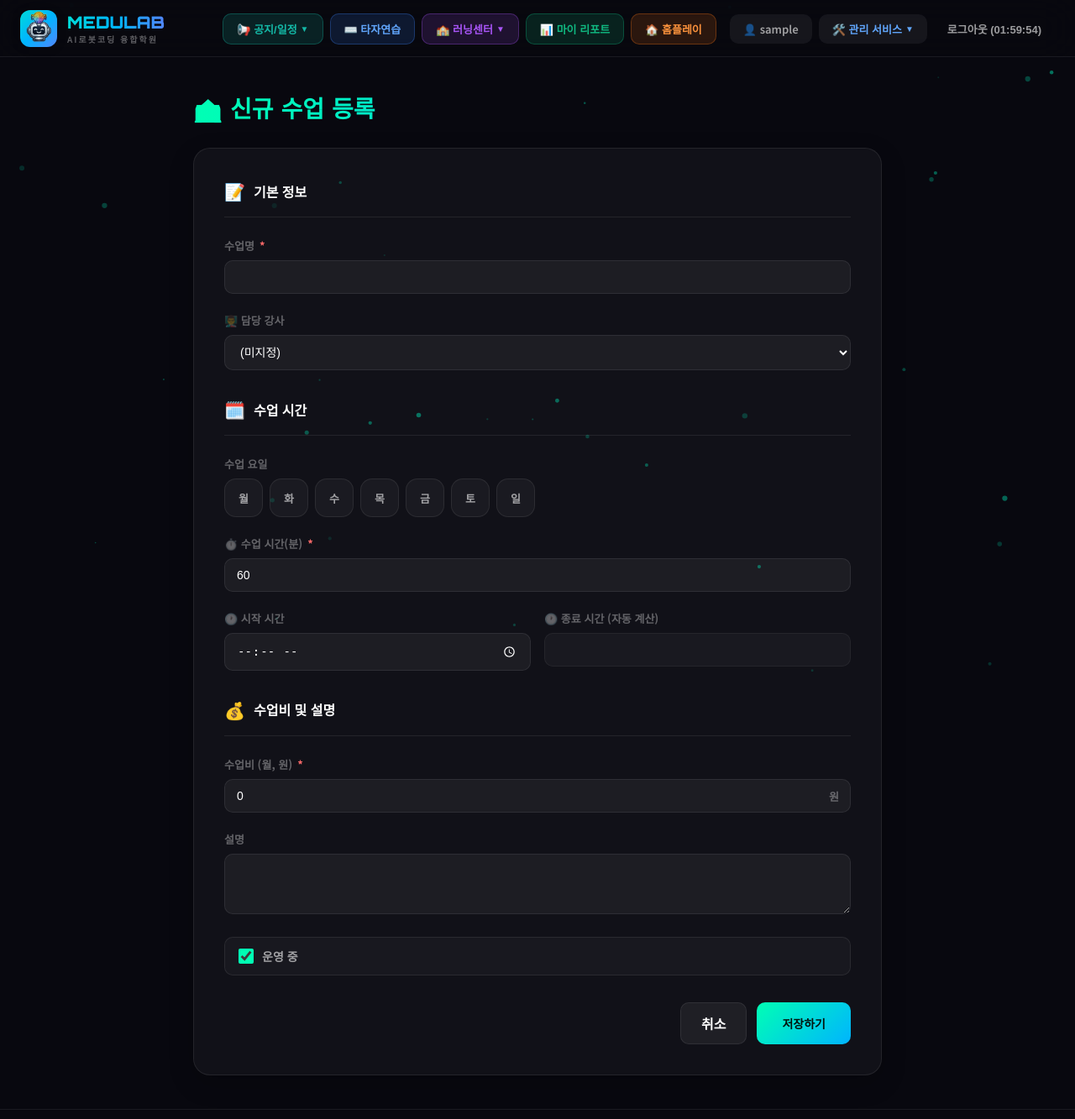
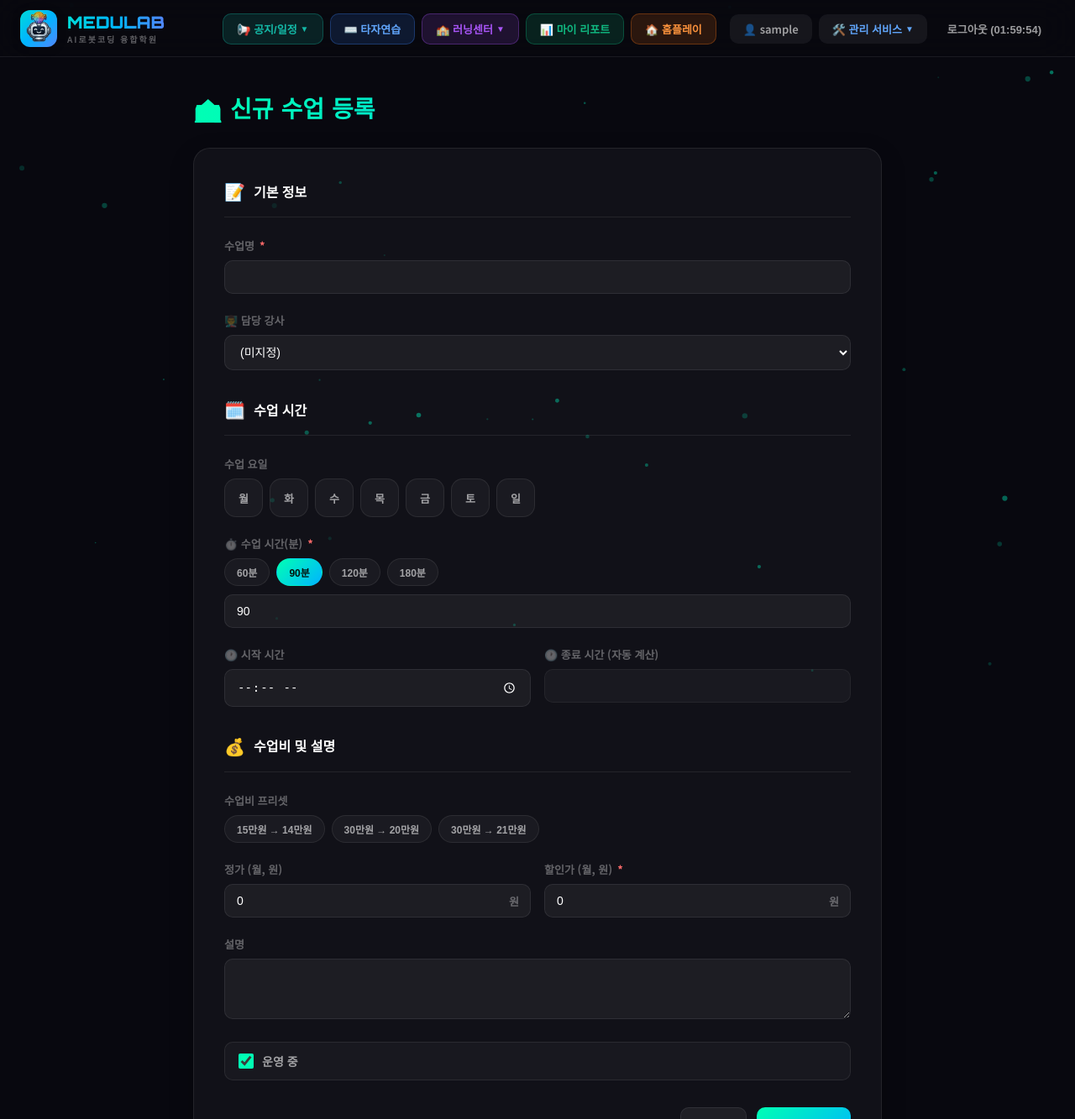
Before and after one commit to steam-making/medulab-arcade, a Django app: page /admin-services/classes/add/ in a window 1280 px wide. Shown: the top 1333 px of the page at 84% size. Run offline with Django 4.2, Linux system fonts and the light colour scheme; the visitor is signed in with stand-in values (Sample User, id 1); data comes from the database, SQL or seed files in the repository.

Commit message:
Feat: 수업 등록에 수업시간/수업비 프리셋 버튼 추가
- 수업 시간(분) 위에 60/90/120/180분 버튼 - 클릭 시 값 자동입력,
  기본값 90분으로 변경
- 정가/할인가 필드 신설(regular_fee 추가), 프리셋 버튼(15→14만원,
  30→20만원, 30→21만원) 클릭 시 두 값 자동 입력
- 목록 페이지에 정가(취소선)+할인가 함께 표시

Co-Authored-By: Claude Sonnet 4.6 <noreply@anthropic.com>

```diff
--- a/medulab_arcade/arcade/forms.py
+++ b/medulab_arcade/arcade/forms.py
@@ -789,19 +789,21 @@ class SchoolClassForm(forms.ModelForm):
 
     class Meta:
         model = SchoolClass
-        fields = ['name', 'teacher', 'days_of_week', 'duration_minutes', 'start_time', 'tuition_fee', 'description', 'is_active']
+        fields = ['name', 'teacher', 'days_of_week', 'duration_minutes', 'start_time', 'regular_fee', 'tuition_fee', 'description', 'is_active']
         widgets = {
             'name': forms.TextInput(attrs={'class': 'fi'}),
             'duration_minutes': forms.NumberInput(attrs={'min': 5, 'step': 5, 'class': 'fi', 'id': 'id_duration_minutes'}),
             'start_time': forms.TimeInput(attrs={'type': 'time', 'class': 'fi', 'id': 'id_start_time'}, format='%H:%M'),
-            'tuition_fee': forms.NumberInput(attrs={'min': 0, 'step': 1000, 'class': 'fi'}),
+            'regular_fee': forms.NumberInput(attrs={'min': 0, 'step': 1000, 'class': 'fi', 'id': 'id_regular_fee'}),
+            'tuition_fee': forms.NumberInput(attrs={'min': 0, 'step': 1000, 'class': 'fi', 'id': 'id_tuition_fee'}),
             'description': forms.Textarea(attrs={'rows': 3, 'class': 'fi'}),
         }
         labels = {
             'name': '수업명',
             'teacher': '담당 강사',
             'duration_minutes': '수업 시간(분)',
-            'tuition_fee': '수업비 (월, 원)',
+            'regular_fee': '정가 (월, 원)',
+            'tuition_fee': '할인가 (월, 원)',
             'description': '설명',
             'is_active': '운영 중',
         }
--- a/medulab_arcade/arcade/models.py
+++ b/medulab_arcade/arcade/models.py
@@ -459,10 +459,11 @@ class SchoolClass(models.Model):
         related_name='teaching_classes', verbose_name='담당 강사',
     )
     days_of_week = models.CharField('수업 요일', max_length=50, blank=True, help_text='0:일, 1:월, 2:화, 3:수, 4:목, 5:금, 6:토 (콤마로 구분)')
-    duration_minutes = models.PositiveIntegerField('수업 시간(분)', default=60)
+    duration_minutes = models.PositiveIntegerField('수업 시간(분)', default=90)
     start_time = models.TimeField('시작 시간', null=True, blank=True)
     end_time = models.TimeField('종료 시간', null=True, blank=True, help_text='시작 시간 + 수업 시간(분)으로 자동 계산됩니다.')
-    tuition_fee = models.PositiveIntegerField('수업비 (월, 원)', default=0)
+    regular_fee = models.PositiveIntegerField('정가 (월, 원)', default=0)
+    tuition_fee = models.PositiveIntegerField('할인가 (월, 원)', default=0)
     description = models.TextField('설명', blank=True)
     is_active = models.BooleanField('운영 중', default=True)
     created_at = models.DateTimeField('등록일', auto_now_add=True)
--- a/medulab_arcade/templates/arcade/admin/class_form.html
+++ b/medulab_arcade/templates/arcade/admin/class_form.html
@@ -26,6 +26,11 @@ label.fl { display:flex; align-items:center; gap:6px; color:var(--text-muted); m
 .days-checkbox input { display:none; }
 .days-checkbox input:checked + label,
 .days-checkbox label:has(input:checked) { background:linear-gradient(135deg, var(--accent-green), var(--accent-blue)); border-color:transparent; color:#03140e; box-shadow:0 4px 14px rgba(0,255,180,0.2); }
+
+.preset-btn-row { display:flex; flex-wrap:wrap; gap:8px; margin-bottom:10px; }
+.preset-btn { padding:7px 14px; border-radius:999px; border:1px solid var(--border); background:rgba(255,255,255,0.04); color:var(--text-secondary); font-size:12px; font-weight:700; cursor:pointer; transition: all .15s; }
+.preset-btn:hover { background:rgba(255,255,255,0.08); color:#fff; }
+.preset-btn.active { background:linear-gradient(135deg, var(--accent-green), var(--accent-blue)); border-color:transparent; color:#03140e; }
 
 .tuition-input-wrap { position:relative; }
 .tuition-input-wrap .fi { padding-right:44px; }
@@ -97,6 +102,12 @@ label.fl { display:flex; align-items:center; gap:6px; color:var(--text-muted); m
 
             <div class="fgroup">
                 <label class="fl">⏱️ {{ form.duration_minutes.label }} <span class="required-mark">*</span></label>
+                <div class="preset-btn-row">
+                    <button type="button" class="preset-btn" data-duration="60">60분</button>
+                    <button type="button" class="preset-btn" data-duration="90">90분</button>
+                    <button type="button" class="preset-btn" data-duration="120">120분</button>
+                    <button type="button" class="preset-btn" data-duration="180">180분</button>
+                </div>
                 {{ form.duration_minutes }}
             </div>
 
@@ -114,10 +125,28 @@ label.fl { display:flex; align-items:center; gap:6px; color:var(--text-muted); m
             <div class="class-card-head" style="margin-top:32px;"><span class="icon">💰</span><h3>수업비 및 설명</h3></div>
 
             <div class="fgroup">
-                <label class="fl">{{ form.tuition_fee.label }} <span class="required-mark">*</span></label>
-                <div class="tuition-input-wrap">
-                    {{ form.tuition_fee }}
-                    <span class="tuition-suffix">원</span>
+                <label class="fl">수업비 프리셋</label>
+                <div class="preset-btn-row">
+                    <button type="button" class="preset-btn" data-regular="150000" data-tuition="140000">15만원 → 14만원</button>
+                    <button type="button" class="preset-btn" data-regular="300000" data-tuition="200000">30만원 → 20만원</button>
+                    <button type="button" class="preset-btn" data-regular="300000" data-tuition="210000">30만원 → 21만원</button>
+                </div>
+            </div>
+
+            <div style="display:grid; grid-template-columns:1fr 1fr; gap:16px;" class="fgroup">
+                <div>
+                    <label class="fl">{{ form.regular_fee.label }}</label>
+                    <div class="tuition-input-wrap">
+                        {{ form.regular_fee }}
+                        <span class="tuition-suffix">원</span>
+                    </div>
+                </div>
+                <div>
+                    <label class="fl">{{ form.tuition_fee.label }} <span class="required-mark">*</span></label>
+                    <div class="tuition-input-wrap">
+                        {{ form.tuition_fee }}
+                        <span class="tuition-suffix">원</span>
+                    </div>
                 </div>
             </div>
 
@@ -202,6 +231,39 @@ label.fl { display:flex; align-items:center; gap:6px; color:var(--text-muted); m
     startInput.addEventListener('input', updateEndTimePreview);
     durationInput.addEventListener('input', updateEndTimePreview);
     updateEndTimePreview();
+
+    function syncDurationActive() {
+        document.querySelectorAll('.preset-btn[data-duration]').forEach(btn => {
+            btn.classList.toggle('active', btn.dataset.duration === durationInput.value);
+        });
+    }
+
+    document.querySelectorAll('.preset-btn[data-duration]').forEach(btn => {
+        btn.addEventListener('click', function() {
+            durationInput.value = this.dataset.duration;
+            durationInput.dispatchEvent(new Event('input', {bubbles:true}));
+            syncDurationActive();
+        });
+    });
+    syncDurationActive();
+
+    const regularFeeInput = document.getElementById('id_regular_fee');
+    const tuitionFeeInput = document.getElementById('id_tuition_fee');
+
+    function syncFeeActive() {
+        document.querySelectorAll('.preset-btn[data-regular]').forEach(btn => {
+            btn.classList.toggle('active', btn.dataset.regular === regularFeeInput.value && btn.dataset.tuition === tuitionFeeInput.value);
+        });
+    }
+
+    document.querySelectorAll('.preset-btn[data-regular]').forEach(btn => {
+        btn.addEventListener('click', function() {
+            regularFeeInput.value = this.dataset.regular;
+            tuitionFeeInput.value = this.dataset.tuition;
+            syncFeeActive();
+        });
+    });
+    syncFeeActive();
 })();
 </script>
 
```
Also changed, not shown: medulab_arcade/templates/arcade/admin/class_list.html (+6 -1 lines), medulab_arcade/arcade/migrations/0054_schoolclass_regular_fee_and_more.py (added).
